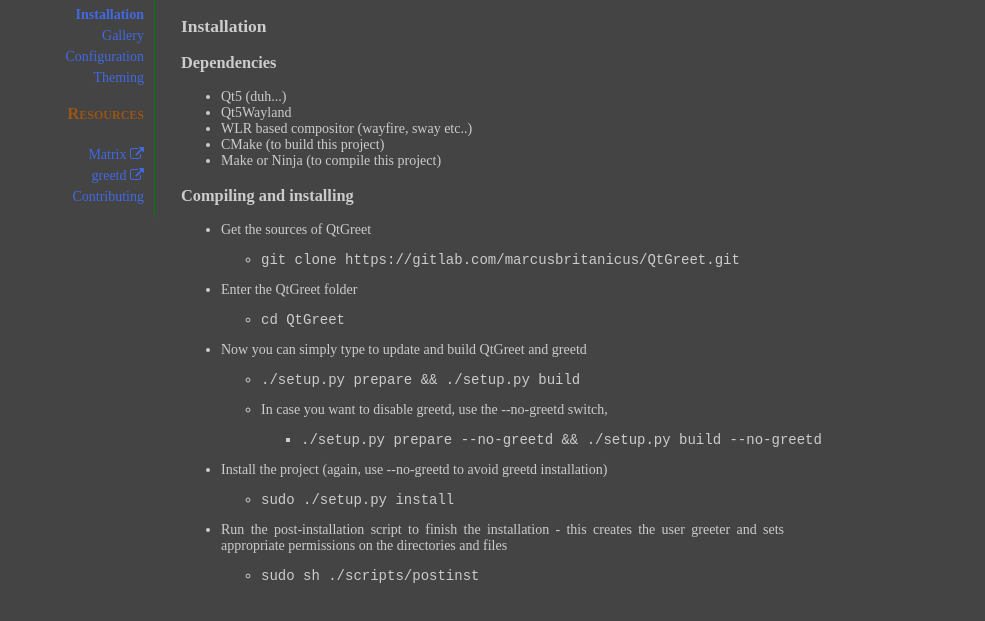
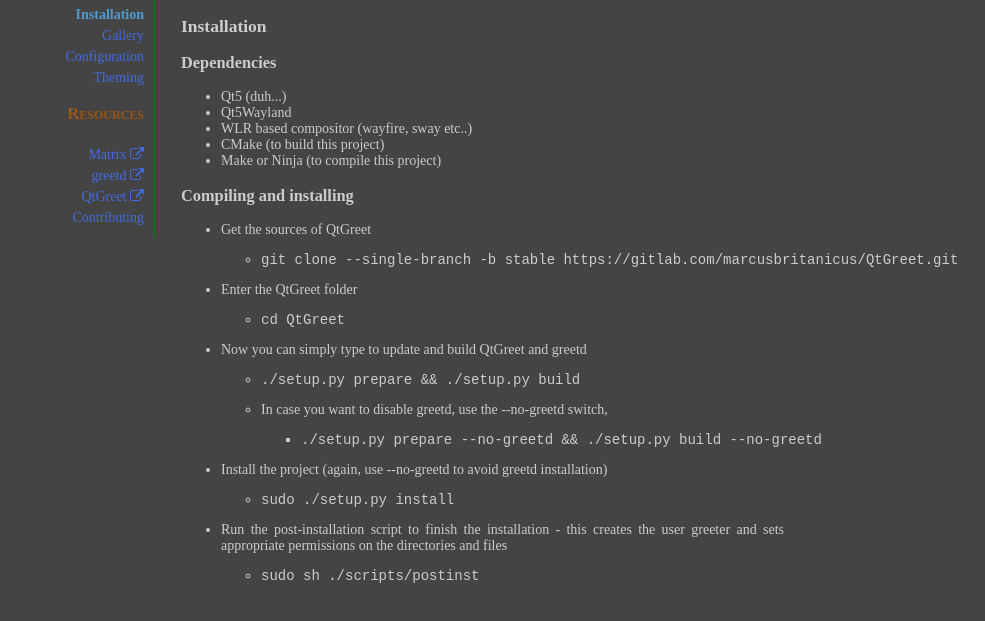
Before and after one commit to marcusbritanicus/QtGreet, a plain HTML site: page install/index.html in a window 1280 px wide. Shown: the part 69-690 px from the top of the page, without its empty margins (21-1006 px from the left). Drawn offline with Linux system fonts and the light colour scheme.

Commit message:
Update gitlab source; install instructions

```diff
--- a/install/index.html
+++ b/install/index.html
@@ -20,7 +20,7 @@
     <!-- SideBar -->
     <div class = "sidebar">
         <span class = "title">Documentation</span>
-        <a href = "/QtGreet/">About<a> <br />
+        <a href = "/QtGreet/">About</a> <br />
         <span class = "this">Installation</span> <br />
         <a href = "/QtGreet/gallery/">Gallery</a> <br />
         <a href = "/QtGreet/configuration/">Configuration</a> <br />
@@ -32,6 +32,9 @@
         </a> <br />
         <a href = "https://sr.ht/~kennylevinsen/greetd/" target = "_blank">
             greetd <span class = "fa fa-external-link"></span>
+        </a> <br />
+		<a href = "https://gitlab.com/marcusbritanicus/QtGreet/" target = "_blank">
+            QtGreet <span class = "fa fa-external-link"></span>
         </a> <br />
         <a href = "/QtGreet/contributing/">Contributing</a> <br />
     </div>
@@ -56,7 +59,7 @@
         <ul>
             <li>Get the sources of QtGreet</li>
             <ul>
-                <li><pre>git clone https://gitlab.com/marcusbritanicus/QtGreet.git</pre></li>
+                <li><pre>git clone --single-branch -b stable https://gitlab.com/marcusbritanicus/QtGreet.git</pre></li>
             </ul>
 
             <li>Enter the QtGreet folder</li>
--- a/styles/stylesheet.css
+++ b/styles/stylesheet.css
@@ -38,6 +38,7 @@ td {
 }
 
 .sidebar .this {
+    color: #4B9CD3;
     font-weight: bold;
 }
 
```
Also changed, not shown: configuration/index.html (+3 -0 lines), contributing/index.html (+3 -0 lines), gallery/index.html (+3 -0 lines), index.html (+3 -0 lines), theming/index.html (+3 -0 lines).
